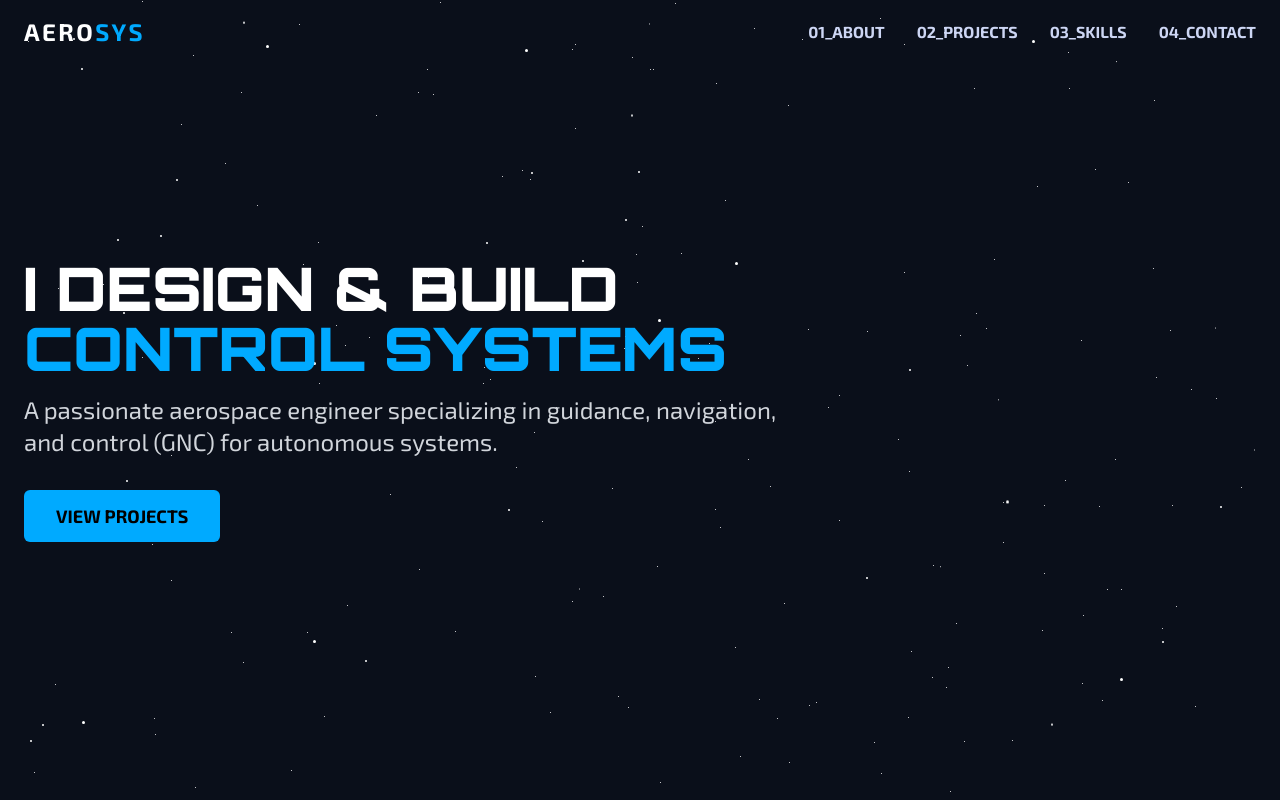
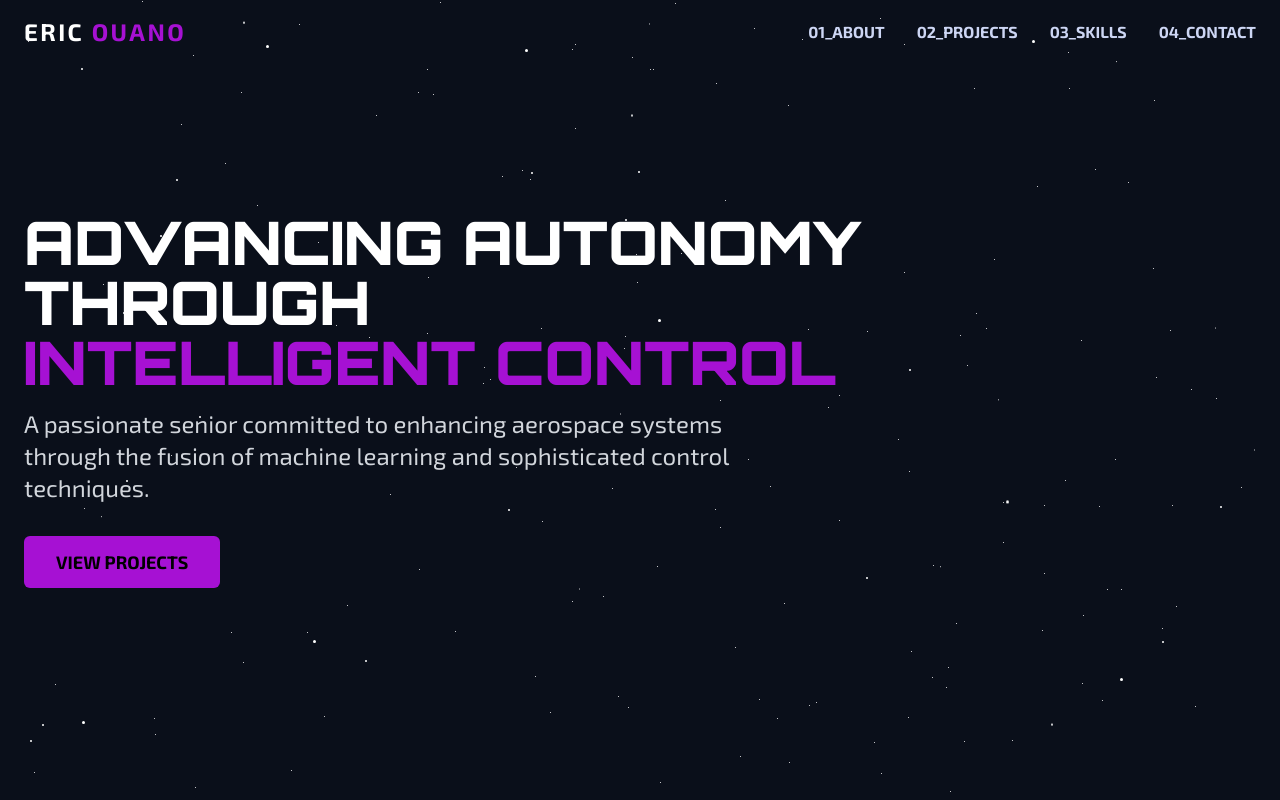
Before and after one commit to eriquano/eriquano.github.io, a plain HTML site: page index.html in a window 1280 px wide. Shown: the top 800 px of the page. Drawn offline with nearby package versions, Linux system fonts and the light colour scheme.

Commit message:
Add customization

```diff
--- a/index.html
+++ b/index.html
@@ -3,7 +3,7 @@
 <head>
     <meta charset="UTF-8">
     <meta name="viewport" content="width=device-width, initial-scale=1.0">
-    <title>Your Name - Aerospace Controls Portfolio</title>
+    <title>Eric Ouano - Portfolio</title>
 
     <!-- Tailwind CSS -->
     <script src="https://cdn.tailwindcss.com"></script>
@@ -18,8 +18,8 @@
         :root {
             --bg-dark-space: #0a0f1a;
             --text-light-gray: #cdd6f4;
-            --accent-electric-blue: #00aaff;
-            --accent-hover: #33bbff;
+            --accent-electric-blue: #a611d3;
+            --accent-hover: #a611d3;
             --surface-glass: rgba(20, 30, 50, 0.5);
             --border-glass: rgba(0, 170, 255, 0.2);
         }
@@ -81,7 +81,7 @@
     <header id="header" class="fixed top-0 left-0 right-0 z-50 transition-all duration-300">
         <div class="container mx-auto px-6 py-4">
             <div class="flex items-center justify-between">
-                <a href="#home" class="text-2xl font-black text-white uppercase tracking-widest">AERO<span class="accent-color">SYS</span></a>
+                <a href="#home" class="text-2xl font-black text-white uppercase tracking-widest">eric<span class="accent-color"> ouano</span></a>
                 <nav class="hidden md:flex items-center space-x-8 font-bold">
                     <a href="#about" class="hover:accent-text transition-colors">01_ABOUT</a>
                     <a href="#projects" class="hover:accent-text transition-colors">02_PROJECTS</a>
@@ -112,10 +112,10 @@
             <div id="starfield"></div> <!-- Starfield container -->
             <div class="text-center md:text-left w-full z-10">
                 <h1 class="text-4xl md:text-6xl font-black text-white leading-tight mb-4 uppercase">
-                    I Design & Build <br/><span class="accent-color">Control Systems</span>
+                    Advancing Autonomy<br/>through<br/><span class="accent-color">intelligent control</span>
                 </h1>
                 <p class="text-xl md:text-2xl text-gray-300 mb-8 max-w-3xl mx-auto md:mx-0">
-                    A passionate aerospace engineer specializing in guidance, navigation, and control (GNC) for autonomous systems.
+                    A passionate senior committed to enhancing aerospace systems through the fusion of machine learning and sophisticated control techniques.
                 </p>
                 <a href="#projects" class="accent-bg text-black font-bold py-3 px-8 rounded-md hover:accent-bg transition-all duration-300 text-lg inline-block">
                     VIEW PROJECTS
@@ -220,7 +220,7 @@
                 <span class="accent-color">//</span> 04_Contact
             </h2>
             <p class="text-center text-lg text-gray-400 mb-12 max-w-2xl mx-auto">
-                Seeking new challenges and opportunities in the aerospace industry. Let's connect.
+                I'm always looking for new challenges! Feel free to reach out.
             </p>
             <div class="flex justify-center items-center space-x-6">
                 <a href="mailto:your.email@example.com" class="text-gray-400 hover:accent-text transition-colors" aria-label="Email">
@@ -240,7 +240,7 @@
     <!-- Footer -->
     <footer class="border-t border-gray-800">
         <div class="container mx-auto px-6 py-6 text-center text-gray-500 font-mono text-sm">
-            <p>CRAFTED BY YOUR NAME // &copy; 2024</p>
+            <p>eric ouano // &copy; 2025</p>
         </div>
     </footer>
 
```
